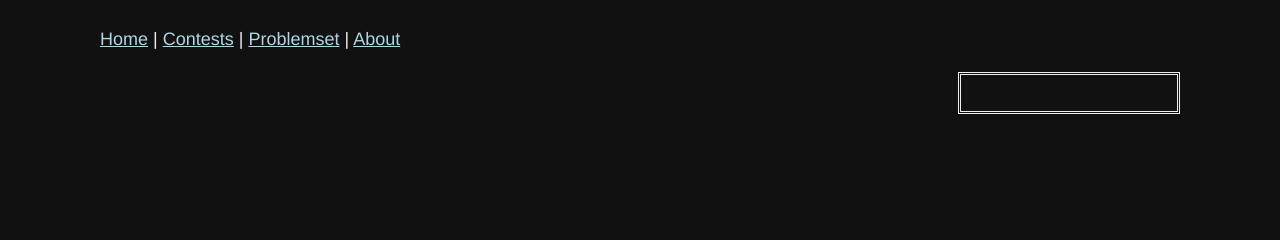
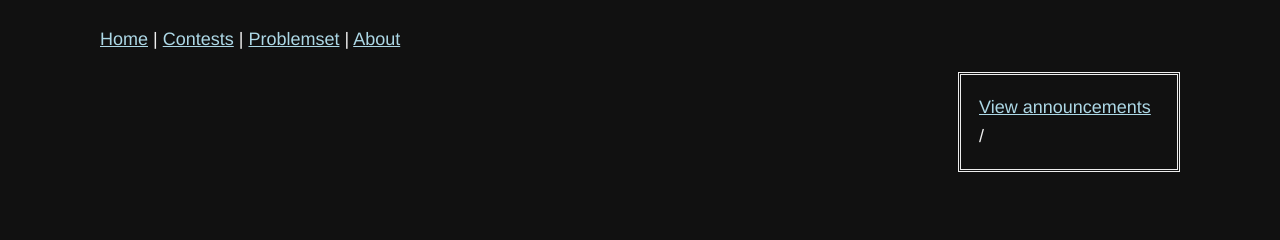
Before and after one commit to bkf2020/semicolon, a Django app: template contests/templates/contests/arena.html in a window 1280 px wide. Shown: the part 74-314 px from the top of the page. Run offline with Django 4.2, Linux system fonts and the light colour scheme; the template is opened without the code that fills it, so the values that code supplies are empty; parts of the project's set-up code (start-up, migrations or seed data) failed here and were passed over.

Commit message:
Add a box in contest arena that displays all announcements

```diff
--- a/contests/templates/contests/arena.html
+++ b/contests/templates/contests/arena.html
@@ -47,6 +47,7 @@
 					</div>
 				{% endfor %}
 			{% endif %}
+			<a href="#announcements">View announcements</a> /
 			{% if contest.ended_for_all %}
 				<a href="{% url 'contests-scoreboard' contest.id %}">View scoreboard</a> /
 			{% elif contest.user_finished_but_running %}
@@ -69,8 +70,19 @@
 			{% endif %}
 		</div>
 
+
 		{% if contest_problems %}
 			<div style="margin-right: 13em;">
+			{% if announcements %}
+				<div class="box" id="announcements">
+					<h2>Announcements</h2>
+					<ol>
+					{% for announcement in announcements %}
+						<li>{{ announcement.content }}</li>
+					{% endfor %}
+					</ol>
+				</div>
+			{% endif %}
 			{% for contest_problem in contest_problems %}
 				<div class="box" id="{{ forloop.counter }}">
 					<h2>Problem {{ forloop.counter }}: {{ contest_problem.problem.name }}</h2>
--- a/contests/views.py
+++ b/contests/views.py
@@ -5,7 +5,7 @@ from django.contrib import messages
 from django.contrib.auth.decorators import login_required
 from django.contrib.auth.models import User
 from django.utils import timezone
-from .models import Contest, ContestProblem, Registration
+from .models import Contest, ContestProblem, Registration, Announcement
 from .forms import RegisterForm, ProblemForm
 import math
 from problemset.models import Submission
@@ -96,6 +96,9 @@ def arena(request, index):
         contest_id=index
     )
     contest_problems = ContestProblem.objects.filter(
+        contest=contest
+    )
+    announcements = Announcement.objects.filter(
         contest=contest
     )
 
@@ -212,6 +215,7 @@ def arena(request, index):
     context = {
         'contest': contest,
         'contest_problems': contest_problems,
+        'announcements': reversed(announcements),
         'current_server_time': math.floor(timezone.now().timestamp())
     }
     return render(request, 'contests/arena.html', context)
```
